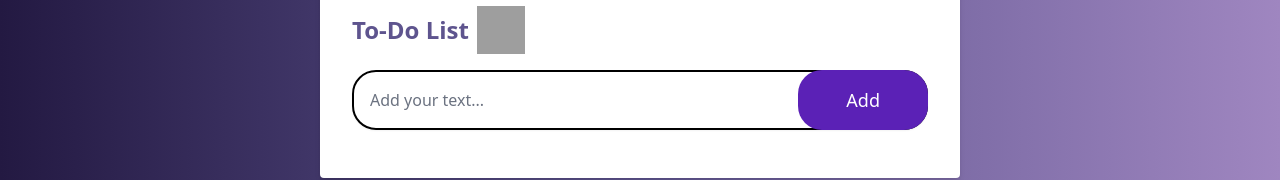
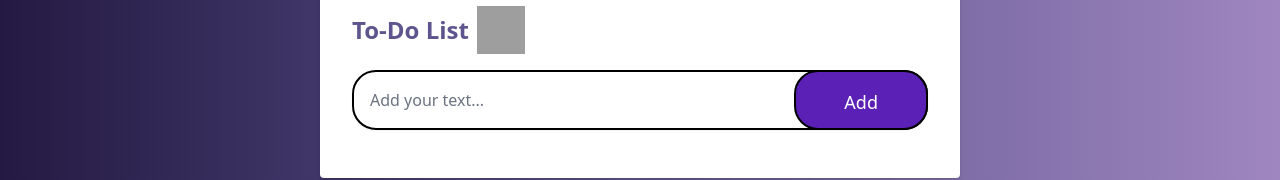
Before and after one commit to nhuhuynh1508/Simple-Calculator, a website: page public/index.html in a window 1280 px wide. Shown: the part 324-504 px from the top of the page. Drawn offline with nearby package versions, Linux system fonts and the light colour scheme; grey boxes are pictures that could not be loaded; a web font is replaced by a local one.

Commit message:
update border for add button

```diff
--- a/public/index.html
+++ b/public/index.html
@@ -28,7 +28,7 @@
         <!-- Input and Button Section -->
         <div class="relative w-full">
             <input class="bg-white border-2 border-black rounded-3xl px-4 py-4 pr-20 w-full shadow-sm focus:outline-none focus:ring-2 focus:ring-black" type="text" placeholder="Add your text..." id="input-box">
-            <button class="absolute right-0 top-1/2 transform -translate-y-1/2 h-full bg-violet-800 text-white rounded-3xl px-12 py-4 text-lg font-serif hover:bg-violet-300 hover:text-black" onClick="addTask()">Add</button>
+            <button class="absolute right-0 top-1/2 transform -translate-y-1/2 h-full bg-violet-800 text-white rounded-3xl px-12 py-4 text-lg font-serif border-2 border-black hover:bg-violet-300 hover:text-black" onClick="addTask()">Add</button>
         </div>
 
         <!--Task List-->
```
